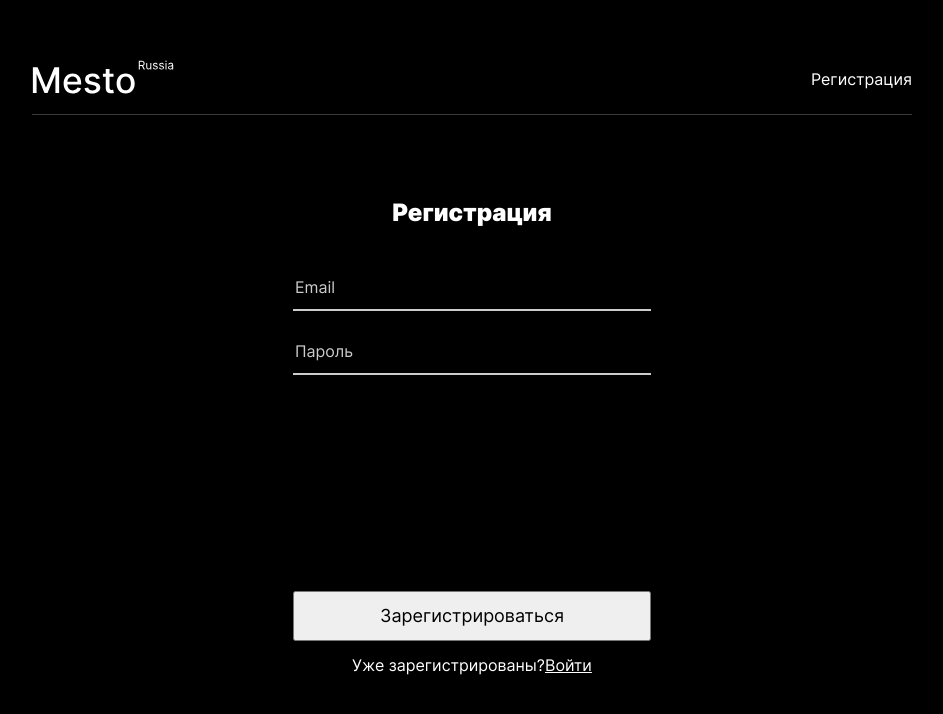
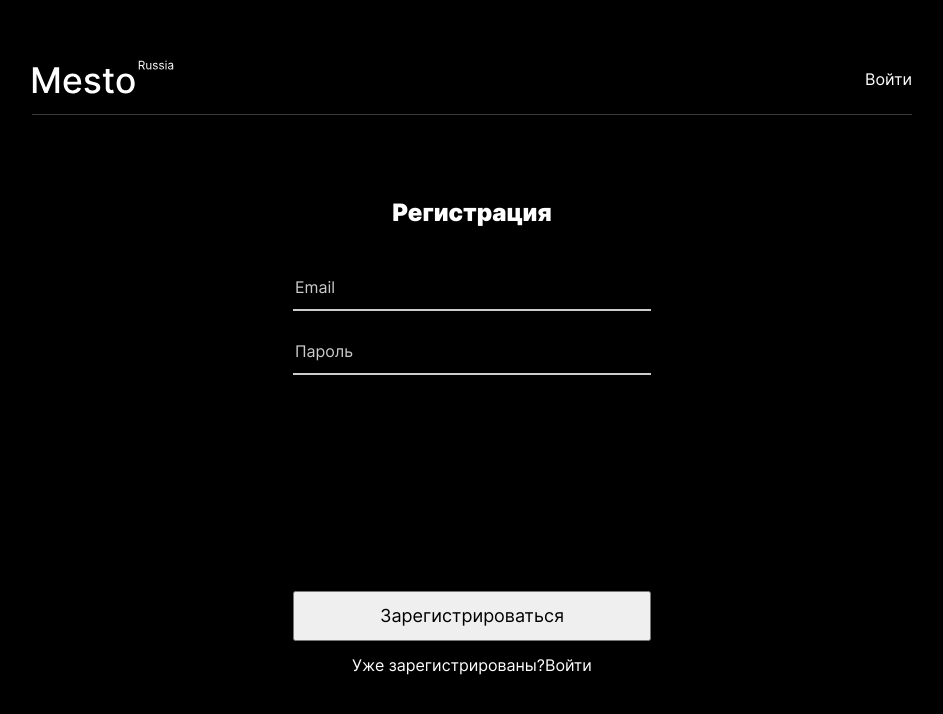
Before and after one commit to AlexDvizh/react-mesto-auth, a React (Create React App) app: page /sign-up in a window 1280 px wide. Shown: the top 714 px of the page, without its empty margins (168-1111 px from the left). Built offline with nearby package versions, Linux system fonts and the light colour scheme; no server answers; a web font is replaced by a local one.

Commit message:
feat: доработан компонент Header, добавлен api запрос валидации токена

```diff
--- /dev/null
+++ b/src/blocks/header/__link/_email/header__link_email.css
@@ -0,0 +1,3 @@
+.header__link_email {
+  margin: 0;
+}
--- /dev/null
+++ b/src/blocks/header/__link/_exit/header__link_exit.css
@@ -0,0 +1,6 @@
+.header__link_exit {
+}
+
+.header__link_exit:hover {
+  opacity: 0.6;
+}
--- a/src/blocks/header/__link/header__link.css
+++ b/src/blocks/header/__link/header__link.css
@@ -2,4 +2,5 @@
   color: white;
   max-height: 25px;
   margin-top: 30px;
+  text-decoration: none;
 }
--- /dev/null
+++ b/src/blocks/infoTooltip/__image/infoTooltip__image.css
@@ -0,0 +1,7 @@
+.infoTooltip__image {
+  height: 120px;
+  width: 120px;
+  align-self: center;
+  margin: 0;
+  margin-top: 30px;
+}
--- /dev/null
+++ b/src/blocks/infoTooltip/__text/infoTooltip__text.css
@@ -0,0 +1,10 @@
+.infoTooltip__text {
+  font-size: 24px;
+  font-weight: 900;
+  width: calc(100% - 72px);
+  align-self: center;
+  text-align: center;
+  margin: 0;
+  margin-top: 32px;
+  margin-bottom: 55px;
+}
--- a/src/blocks/infoTooltip/infoTooltip.css
+++ b/src/blocks/infoTooltip/infoTooltip.css
@@ -4,4 +4,8 @@
   width: 430px;
   background-color: #FFFFFF;
   position: relative;
+  justify-content: center;
+  align-self: center;
+  border-radius: 10px;
+  flex-direction: column;
 }
--- a/src/blocks/login-form/__link/login-form__link.css
+++ b/src/blocks/login-form/__link/login-form__link.css
@@ -1,3 +1,8 @@
 .login-form__link {
   color: white;
+  text-decoration: none;
 }
+
+.login-form__link:hover {
+  opacity: 0.6;
+}
--- a/src/components/App.js
+++ b/src/components/App.js
@@ -1,5 +1,5 @@
 import React, { useState } from 'react';
-import { BrowserRouter, Route, Redirect, Switch, useHistory } from 'react-router-dom';
+import { Route, Redirect, Switch, useHistory } from 'react-router-dom';
 import Header from './Header';
 import Footer from './Footer';
 import Main from './Main';
@@ -12,28 +12,33 @@ import AddPlacePopup from './AddPlacePopup';
 import Login from './Login.js';
 import Register from './Register';
 import ProtectedRoute from './ProtectedRoute';
-import { register, authorization } from '../utils/auth';
+import { register, authorization, validityToken } from '../utils/auth';
 import InfoTooltip from './InfoTooltip';
 
 import { CurrentUserContext } from '../contexts/CurrentUserContext.js';
 
 function App() {
   //хук состояния открытия поп-апа профиля
-  const [isEditProfilePopupOpen, setEditProfilePopupOpen] = React.useState(false);
+  const [isEditProfilePopupOpen, setEditProfilePopupOpen] = useState(false);
   //хук состояния открытия поп-апа добавления новой карточки
-  const [isAddPlacePopupOpen, setAddPlacePopupOpen] = React.useState(false);
+  const [isAddPlacePopupOpen, setAddPlacePopupOpen] = useState(false);
   //хук состояния открытия поп-апа аватара
-  const [isEditAvatarPopupOpen, setEditAvatarPopupOpen] = React.useState(false);
+  const [isEditAvatarPopupOpen, setEditAvatarPopupOpen] = useState(false);
   //хук состояния открытия поп-апа большого фото
-  const [selectedCard, setSelectedCard] = React.useState(null);
+  const [selectedCard, setSelectedCard] = useState(null);
   //хук состояния текущего пользователя
-  const [currentUser, setCurrentUser] = React.useState({});
+  const [currentUser, setCurrentUser] = useState({});
   //хук состояния карточек
-  const [cards, setCards] = React.useState([]);
+  const [cards, setCards] = useState([]);
   //хук авторизации пользователя(вошел в систему или нет)
   const [loggedIn, setLoggedIn] = useState(false);
+  //хук состояния открытия поп-апа с оповещением при авторизации
+  const [isInfoTooltipOpen, setIsInfoTooltipOpen] = useState(false);
+  //хук сообщения об успешной/неудачной авторизации
   const [message, setMessage] = useState(false);
-  const history = useHistory()
+  //хук получения почты пользователя, для отображения в хедере
+  const [userEmailOnHeader, setUserEmailOnHeader] = useState('');
+  const history = useHistory();
 
   React.useEffect(() => {
     api
@@ -95,6 +100,7 @@ function App() {
     setAddPlacePopupOpen(false);
     setEditAvatarPopupOpen(false);
     setSelectedCard(null);
+    setIsInfoTooltip(false);
   }
 
   function handleCardClick(card) {
@@ -140,7 +146,13 @@ function App() {
   function onRegister(email, password) {
     register(password, email)
       .then((res) => {
-        history.push('/sign-up')
+        setIsInfoTooltipOpen(true);
+        if(res) {
+          history.push('/sign-in');
+          setMessage(true);
+        } else {
+          setMessage(false);
+        }
       })
   }
 
@@ -149,16 +161,31 @@ function App() {
       .then((res) => {
         if(res) {
           setLoggedIn(true);
+          setUserEmailOnHeader(email);
           history.push('/');
+          localStorage.setItem('jwt', res.token);
+        } else {
+          setIsInfoTooltipOpen(true);
+          setMessage(false);
         }
+      })
+  }
 
-      })
+  function checkToken() {
+
   }
 
   return (
     <div className="App">
       <CurrentUserContext.Provider value={currentUser}>
-        <Header />
+        <Header
+          userEmailOnHeader={userEmailOnHeader}
+        />
+        <InfoTooltip
+          isOpen={isInfoTooltipOpen}
+          onClose={closeAllPopups}
+          status={message}
+        />
         <Switch>
           <ProtectedRoute
             onEditProfile={handleEditProfileClick}
@@ -188,14 +215,10 @@ function App() {
             />
           </Route>
           <Route>
-            {loggedIn ? <Redirect to="/" /> : <Redirect to="/sign-in"/>}
+            {loggedIn ? <Redirect to="/" /> : <Redirect to="/sign-up"/>}
           </Route>
         </Switch>
-        <InfoTooltip
-          isOpen={isAddPlacePopupOpen}
-          onClose={closeAllPopups}
-          status={message}
-        />
+
         <EditProfilePopup
           isOpen={isEditProfilePopupOpen}
           onClose={closeAllPopups}
--- a/src/components/Header.js
+++ b/src/components/Header.js
@@ -1,12 +1,35 @@
 import React from 'react';
+import { useLocation } from 'react-router';
+import { Link } from 'react-router-dom';
 import headerLogo from '../images/logo.svg'
 
-function Header() {
+function Header({userEmailOnHeader}) {
+  const location = useLocation();
+
   return (
     <header className="header">
         <img className="header__logo" src={headerLogo} alt="Логотип Место" />
         <div className="header__links">
-          <p className="header__link header__link_email">Регистрация</p>
+          <p className="header__link header__link_email">
+            {location.pathname === "/" ? userEmailOnHeader : ""}
+          </p>
+          <Link to={
+            location.pathname === "/sing-up"
+            ? "/sing-in"
+            : location.pathname === "/sing-in"
+            ? "/sing-up"
+            : "/sing-in"
+            }
+            className="header__link header__link_exit"
+          >
+            {
+              location.pathname === "/sign-up"
+              ? "Войти"
+              : location.pathname === "/sign-in"
+              ? "Регистрация"
+              : "Выйти"
+            }
+          </Link>
         </div>
     </header>
   )
--- a/src/components/Register.js
+++ b/src/components/Register.js
@@ -30,7 +30,7 @@ const Register = ({onRegister}) => {
       <button className="login-form__button" type="submit">Зарегистрироваться</button>
       <div className="login-form__text">
         Уже зарегистрированы?
-        <Link to="/sing-in" className="login-form__link">Войти</Link>
+        <Link to="/sign-in" className="login-form__link">Войти</Link>
       </div>
     </form>
   )
--- a/src/index.css
+++ b/src/index.css
@@ -10,6 +10,8 @@
 @import url('./blocks/header/__logo/header__logo.css');
 @import url('./blocks/header/__links/header__links.css');
 @import url('./blocks/header/__link/header__link.css');
+@import url('./blocks/header/__link/_email/header__link_email.css');
+@import url('./blocks/header/__link/_exit/header__link_exit.css');
 
 @import url('./blocks/profile/profile.css');
 @import url('./blocks/profile/__avatar/profile__avatar.css');
@@ -73,3 +75,5 @@
 @import url('./blocks/login-form/__button/login-form__button.css');
 
 @import url('./blocks/infoTooltip/infoTooltip.css');
+@import url('./blocks/infoTooltip/__image/infoTooltip__image.css');
+@import url('./blocks/infoTooltip/__text/infoTooltip__text.css');
--- a/src/utils/auth.js
+++ b/src/utils/auth.js
@@ -8,14 +8,14 @@ function getResponse(res) {
     return Promise.reject(`Ошибка ${res.status}`);
 }
 
-export const register = (password, email) => {
+export const register = (email, password) => {
   return fetch(`${BASE_URL}/signup`, {
     method: 'POST',
-    headears: {
+    headers: {
       'Accept': 'application/json',
       'Content-Type': 'application/json'
     },
-    body: JSON.stringify({password, email})
+    body: JSON.stringify({email, password})
   })
   .then((res) => {
     getResponse(res)
@@ -26,7 +26,7 @@ export const register = (password, email) => {
 export const authorization = (email, password) => {
   return fetch(`${BASE_URL}/signin`, {
     method: 'POST',
-    headears: {
+    headers: {
       'Content-Type': 'application/json'
     },
     body: JSON.stringify({email, password})
@@ -36,3 +36,17 @@ export const authorization = (email, password) => {
   })
   .catch((err) => console.log(err));
 }
+
+export const validityToken = (token) => {
+  return fetch(`${BASE_URL}/user/me`, {
+    method: 'GET',
+    headers: {
+      "Content-Type": "application/json",
+      "Authorization" : `Bearer ${token}`
+    }
+  })
+  .then((res) => {
+    getResponse(res)
+  })
+  .catch((err) => console.log(err));
+}
```
